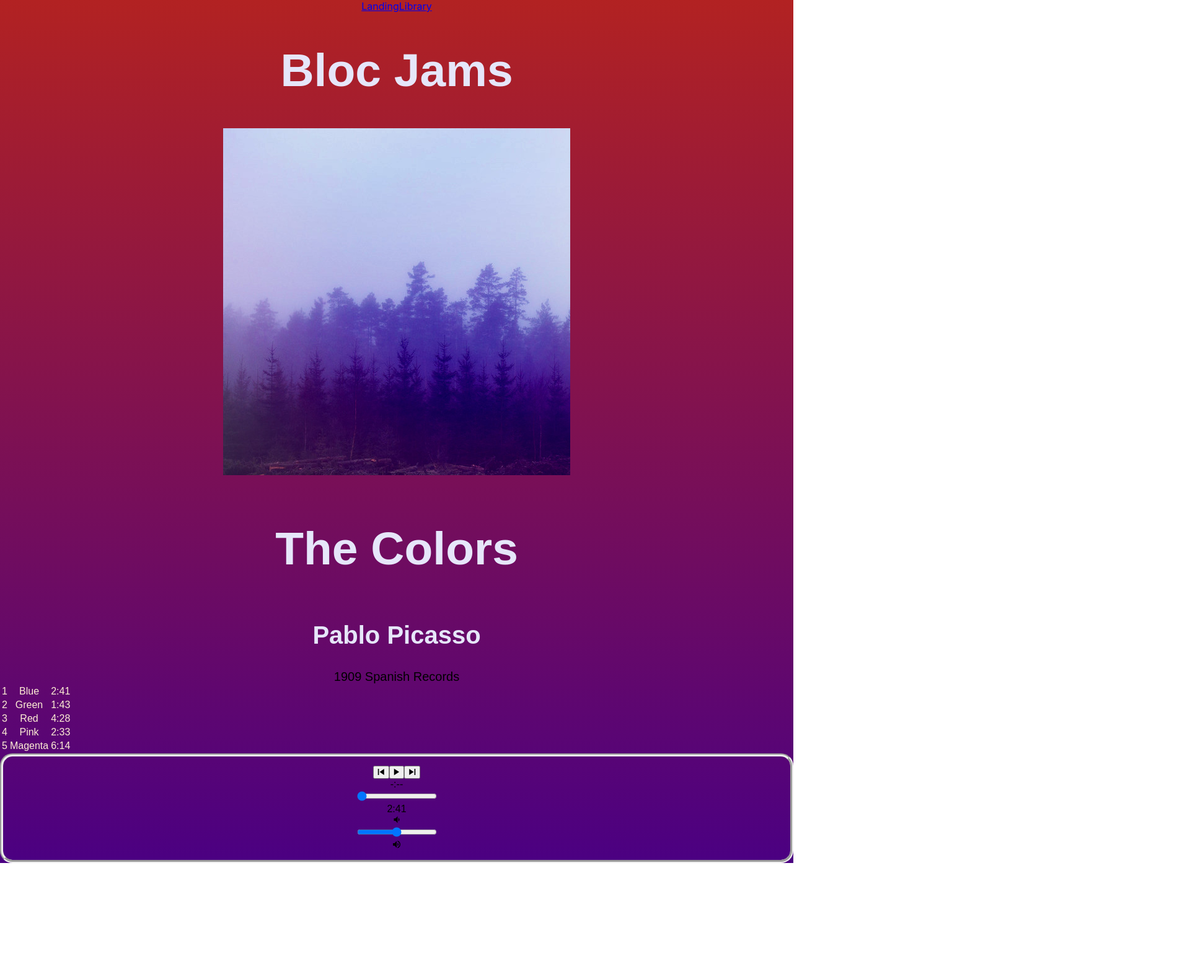
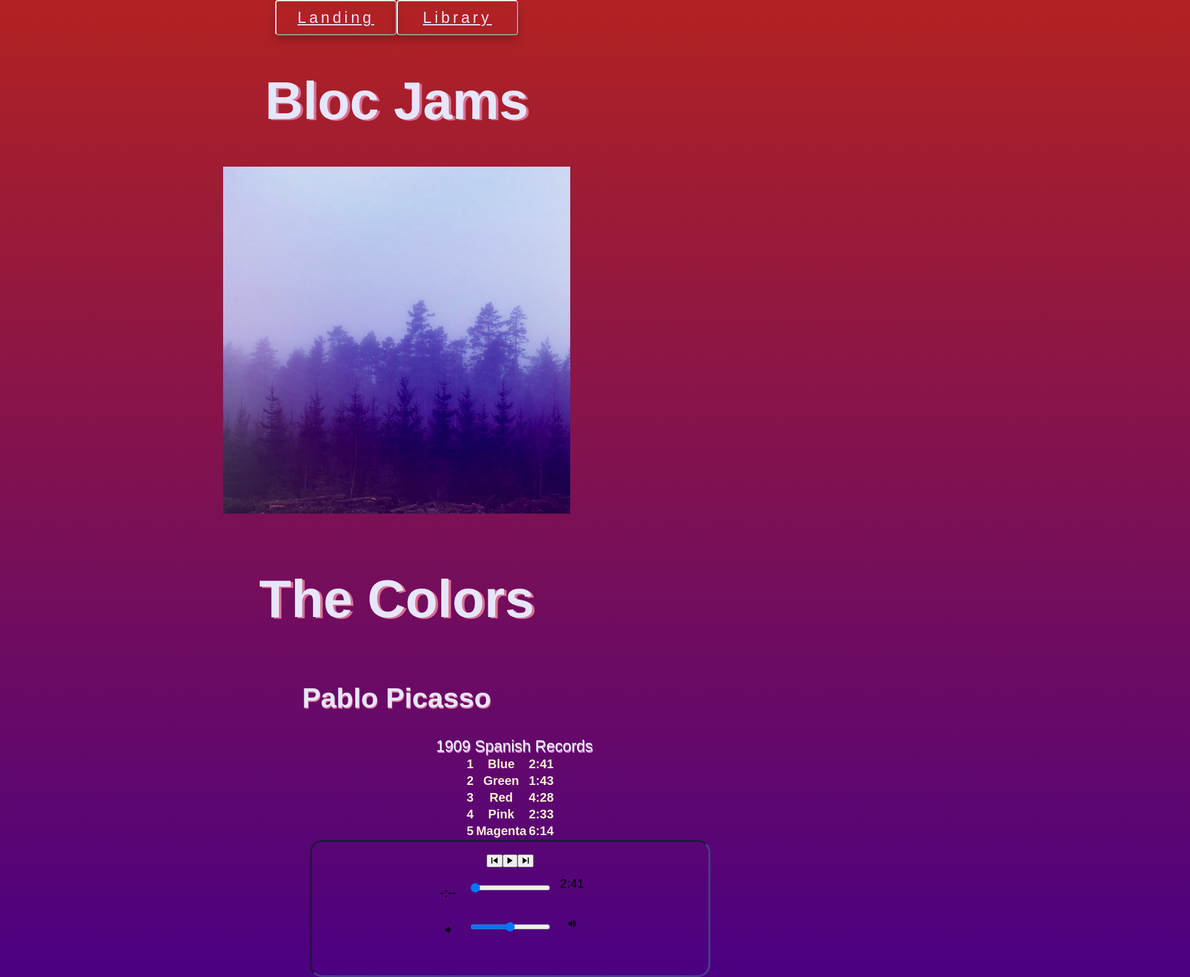
Before and after one commit to thflux/bloc-jams-react, a React (Create React App) app: page /album/the-colors in a window 1280 px wide. Shown: the top 1577 px of the page at 62% size, 1920 px wide, since content can reach past the window. Before the commit the page ends 1393 px from the top, so only its background shows below. Built offline with nearby package versions, Linux system fonts and the light colour scheme.

Commit message:
styling v1

```diff
--- a/src/App.css
+++ b/src/App.css
@@ -27,20 +27,43 @@
   color: #61dafb;
 }
 
+ a[href]{
+  color: #E6E6FA;
+  font-family: fantasy;
+  font-size: 25px;
+  letter-spacing: 5px;
+  padding: 0px 10px;
+  border: 2px solid;
+  border-radius: 5px;
+  border-style: outset;
+  position: relative;
+  display: inline-block;
+  min-width: 160px;
+  box-shadow: 0px 8px 16px 0px rgba(0,0,0,0.2);
+  padding: 12px 16px;
+  z-index: 1;
 
 
+}
+
+a:hover {
+background-image: linear-gradient(to bottom, #B22222 0%, #DB7093 100%);
+font-weight: thick;
+}
 
 h1 {
   color: #E6E6FA;
   font-family: fantasy;
-  font-size: 75px;
-  border: 2px hidden;
+  font-size: 85px;
+  text-shadow: 4px 2px #DB7093;
+
 }
 
 h2 {
   color: #E6E6FA;
   font-family: fantasy;
-  font-size: 40px;
+  font-size: 45px;
+  text-shadow: 1px 2px #DB7093;
 
 }
 
@@ -48,6 +71,7 @@ p{
   color: #FDF5E6;
   font-family: fantasy;
   font-size: 25px;
+  font-weight: bold;
 }
 body {
   background-image: linear-gradient(to bottom, #B22222 0%, #4B0082 100%);
@@ -65,12 +89,8 @@ div{
   font-color: #FDF5E6 ;
 }
 
-.song-list {
-  font-style: fantasy;
-  font-color: #FDF5E6 ;
-}
 
-img {
+#album-art-cover{
   display: inherit;
   margin-left: auto;
   margin-right: auto;
@@ -81,22 +101,82 @@ img {
 
 .player-bar{
   font-family: fantasy;
-  border: 5px groove;
+  border: 3px inset;
+  border-color: #483D8B ;
   border-radius:20px;
-  padding: 15px;
+  padding: 20px;
+  height: 175px;
+  width: 600px;
+  position: relative;
+  left: 500px;
+}
+
+
+.current-time{
+  font-size: 20px;
+  position: relative;
+  right: 100px;
+  top: 30px;
+}
+
+.total-time{
+  font-size: 20px;
+  position: relative;
+  left: 100px;
+  bottom: 30px;
+}
+
+.ion-md-volume-low{
+  position: relative;
+  right: 100px;
+  top: 25px;
+
+}
+
+.ion-md-volume-high{
+  position: relative;
+  left: 100px;
+  bottom: 25px;
 
 }
 
 #release-info {
   font-family: fantasy;
-  font-size: 20px;
+  font-size: 25px;
+  color: #F0F8FF;
+  text-shadow: 1px 2px #DDA0DD;
+  width: 300px;
+  left: 680px;
+  position: relative;
 }
 
 #song-list {
   font-family: fantasy;
-  text-align: auto;
+  font-size: 20px;
+  text-align: center;
+  font-weight: bold;
   color: 	#FFEFD5;
+  position: relative;
+  left: 750px;
+  cursor: pointer;
+  display: block;
 }
+
+tr {
+ border: 2px groove;
+  transition: 0.3s;
+}
+
+tr:hover {
+  background-color: #D8BFD8;
+  color: #C71585 ;
+  border: 2px groove;
+}
+
+
+
+
+
 
 
 @keyframes App-logo-spin {
--- a/src/components/PlayerBar.js
+++ b/src/components/PlayerBar.js
@@ -34,7 +34,7 @@ import React, { Component } from 'react';
 			<div className="icon ion-md-volume-low">{this.props.currentVolume}</div>
 			<input
 			type="range"
-			className="seek-bar"
+			className="volume-bar"
 			value={(this.props.currentVolume)}
 			max="1"
 			min="0"
```
